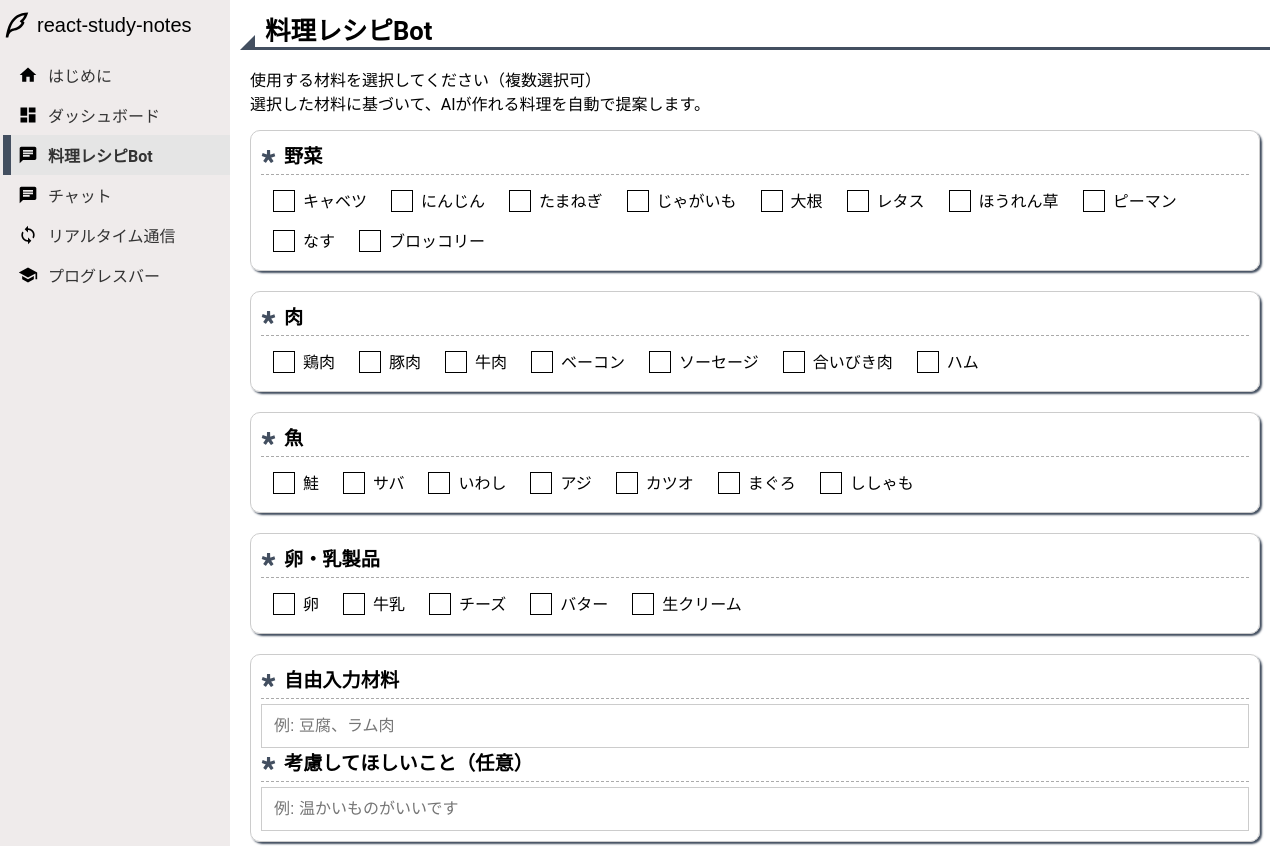
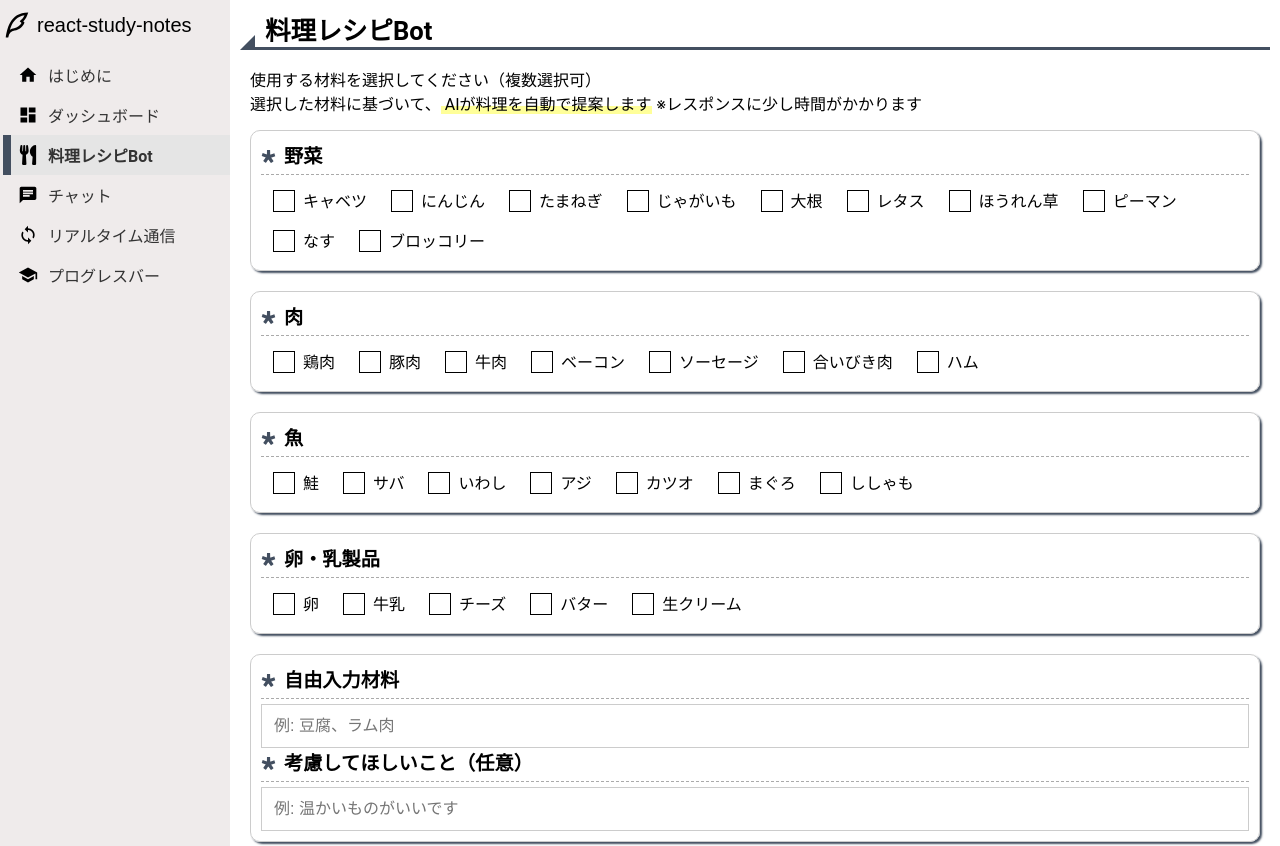
Before and after one commit to Sarrray/react-study-notes, a React (Vite) app: page /recipechatbot in a window 1280 px wide. Shown: the top 846 px of the page. Built offline with nearby package versions, Linux system fonts and the light colour scheme.

Commit message:
レイアウト微修正

```diff
--- a/src/components/RecipeChatBot/IngredientsSelector.tsx
+++ b/src/components/RecipeChatBot/IngredientsSelector.tsx
@@ -24,7 +24,9 @@ const IngredientsSelector = () => {
         <S.Caption>
           使用する材料を選択してください（複数選択可）
           <br />
-          選択した材料に基づいて、AIが作れる料理を自動で提案します。
+          選択した材料に基づいて、
+          <S.Marker> AIが料理を自動で提案します</S.Marker>
+          ※レスポンスに少し時間がかかります
         </S.Caption>
         {ingredientGroups.map(({ category, items }) => (
           <S.IngredientsWrapper key={category}>
--- a/src/components/RecipeChatBot/Style.ts
+++ b/src/components/RecipeChatBot/Style.ts
@@ -188,3 +188,8 @@ export const CloseButton = styled.button`
 export const ModalTitle = styled.h2`
   margin: 0;
 `;
+
+export const Marker = styled.span`
+  background: linear-gradient(transparent 60%, #ffff99 60%);
+  margin-right: 5px;
+`;
--- a/src/components/Sidebar/NavLists.tsx
+++ b/src/components/Sidebar/NavLists.tsx
@@ -1,3 +1,4 @@
+import { FaUtensils } from "react-icons/fa";
 import { NavType } from "../../types/nav";
 import * as S from "./Style";
 import { MdChat, MdDashboard, MdHome, MdSchool, MdSync } from "react-icons/md";
@@ -19,7 +20,7 @@ export const NavLists: NavType[] = [
     key: "recipechatbot",
     title: "料理レシピBot",
     url: "/recipechatbot",
-    icon: <MdChat {...S.NavIconAttr} />,
+    icon: <FaUtensils {...S.NavIconAttr} />,
   },
   {
     key: "chat",
```
